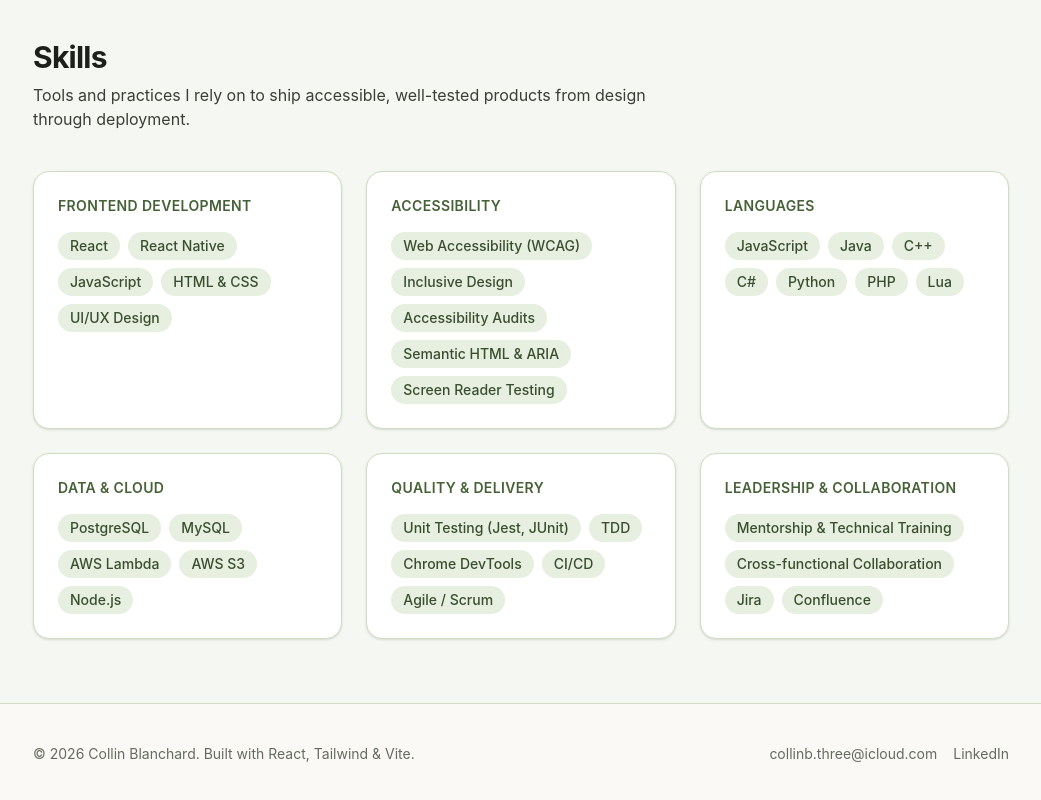
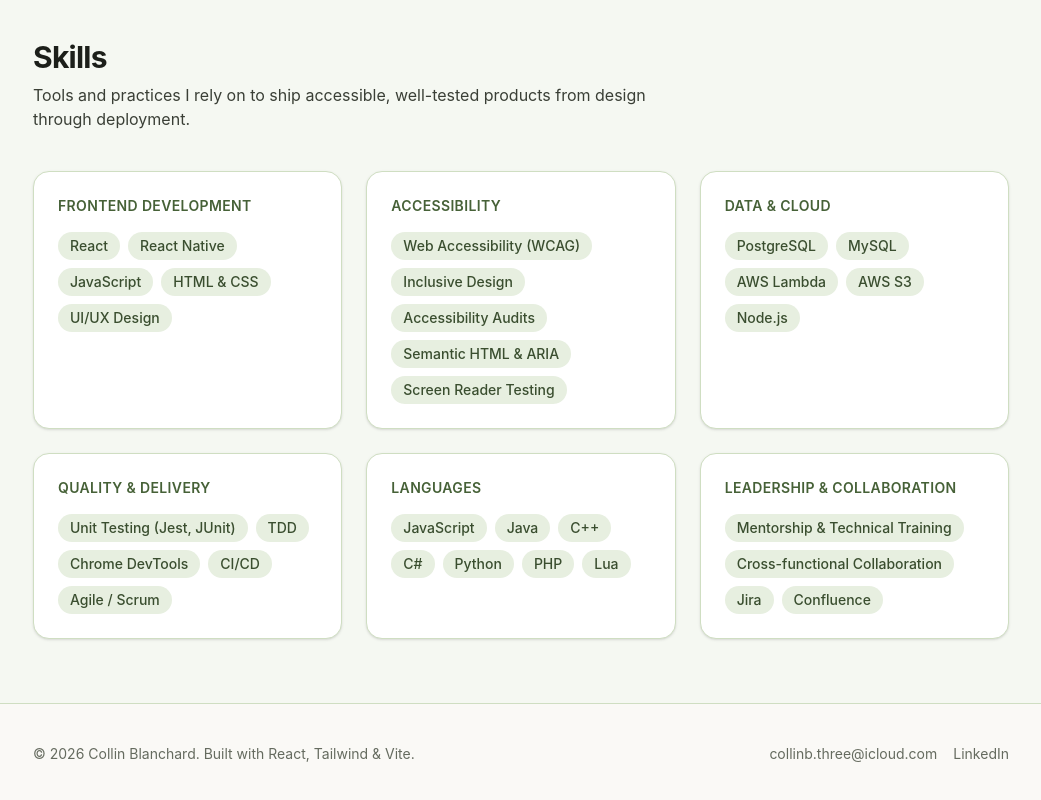
Before and after one commit to collinb3/portfolioSite, a React (Vite) app: page / in a window 1280 px wide. Shown: the part 614-1414 px from the top of the page, without its empty margins (119-1160 px from the left). Built offline with nearby package versions, Linux system fonts and the light colour scheme.

Commit message:
Reorder skills

```diff
--- a/src/data/resume.js
+++ b/src/data/resume.js
@@ -20,16 +20,16 @@ export const skillGroups = [
     skills: ['Web Accessibility (WCAG)', 'Inclusive Design', 'Accessibility Audits', 'Semantic HTML & ARIA', 'Screen Reader Testing'],
   },
   {
-    title: 'Languages',
-    skills: ['JavaScript', 'Java', 'C++', 'C#', 'Python', 'PHP', 'Lua'],
-  },
-  {
     title: 'Data & Cloud',
     skills: ['PostgreSQL', 'MySQL', 'AWS Lambda', 'AWS S3', 'Node.js'],
   },
   {
     title: 'Quality & Delivery',
     skills: ['Unit Testing (Jest, JUnit)', 'TDD', 'Chrome DevTools', 'CI/CD', 'Agile / Scrum'],
+  },
+  {
+    title: 'Languages',
+    skills: ['JavaScript', 'Java', 'C++', 'C#', 'Python', 'PHP', 'Lua'],
   },
   {
     title: 'Leadership & Collaboration',
```
